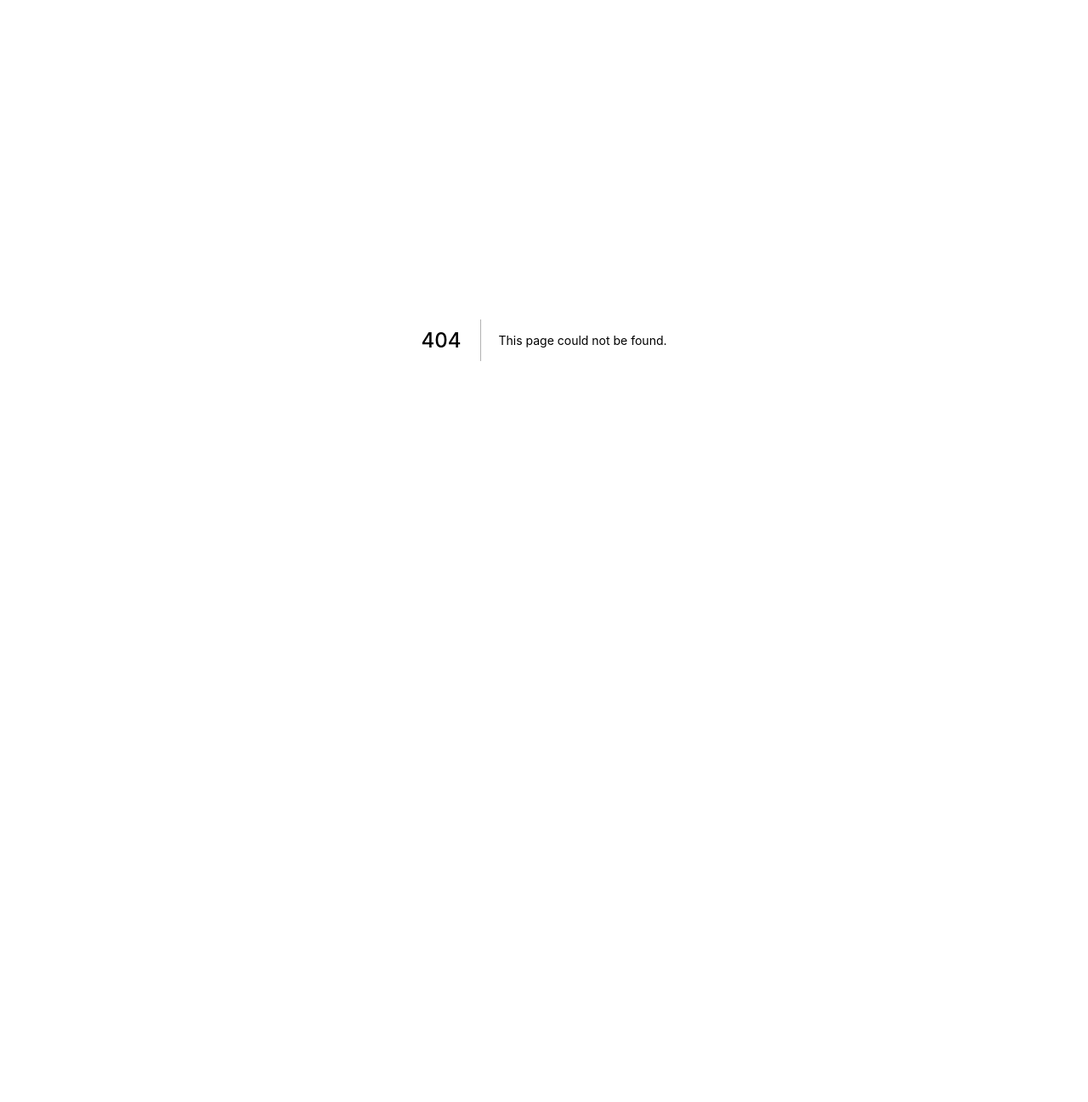
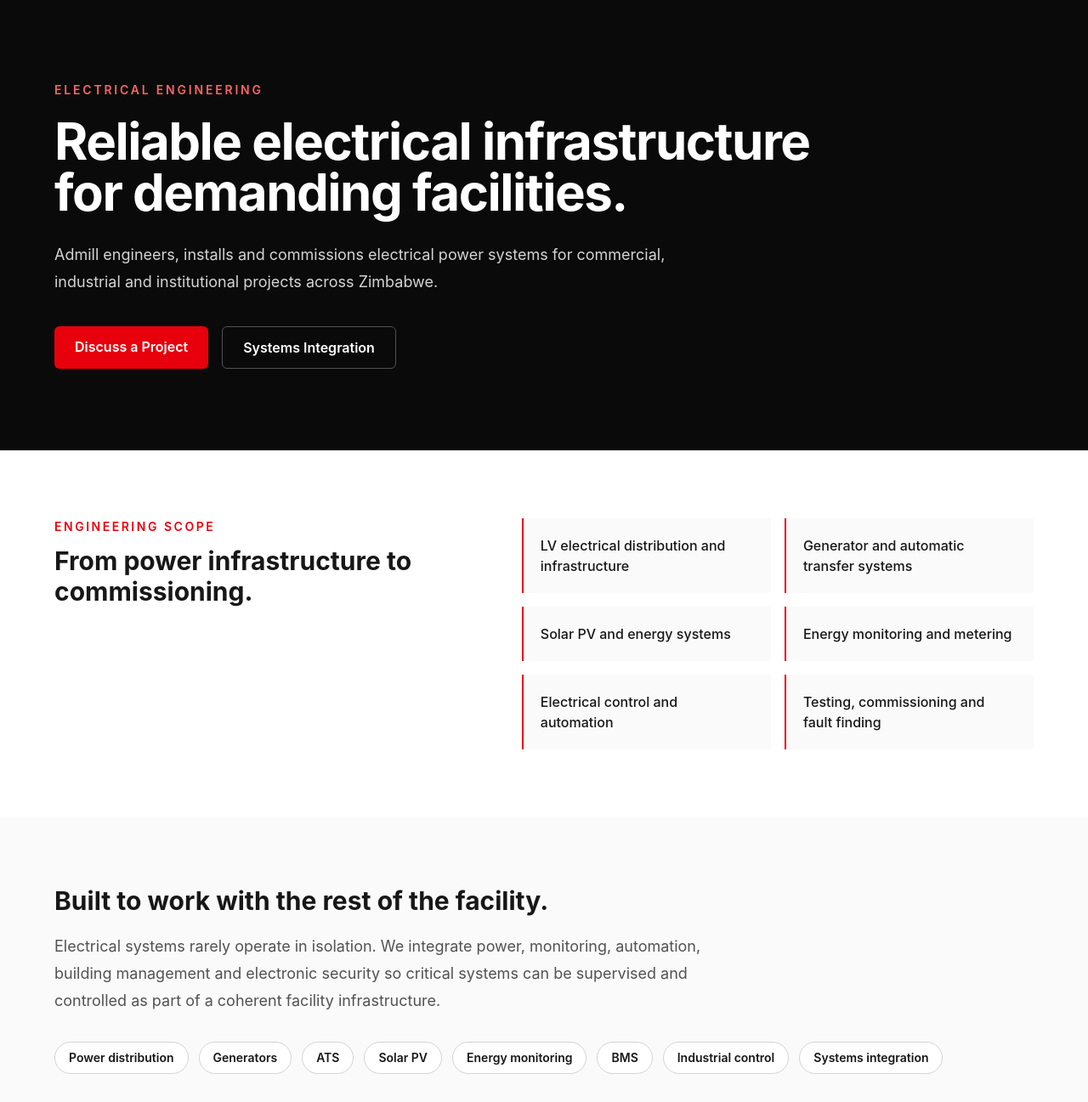
Before and after one commit to smokd/admill-landing, a Next.js app in the folder admill-landing-page/: page /solutions/electrical-engineering in a window 1280 px wide. Before the commit this address had no page. Shown: the top 1297 px of the page at 85% size. Before the commit the page ends 800 px from the top, so only its background shows below. Built offline with nearby package versions, Linux system fonts and the light colour scheme.

Commit message:
Add electrical engineering service landing page

```diff
--- /dev/null
+++ b/admill-landing-page/app/solutions/electrical-engineering/page.tsx
@@ -0,0 +1,76 @@
+import type { Metadata } from "next";
+import Link from "next/link";
+
+export const metadata: Metadata = {
+  title: "Electrical Engineering in Zimbabwe",
+  description:
+    "Electrical engineering, power distribution, backup power, generator and ATS systems for commercial, industrial and institutional facilities in Zimbabwe.",
+  alternates: { canonical: "/solutions/electrical-engineering" },
+};
+
+const capabilities = [
+  "LV electrical distribution and infrastructure",
+  "Generator and automatic transfer systems",
+  "Solar PV and energy systems",
+  "Energy monitoring and metering",
+  "Electrical control and automation",
+  "Testing, commissioning and fault finding",
+];
+
+export default function ElectricalEngineeringPage() {
+  return (
+    <main className="min-h-screen bg-white text-neutral-900">
+      <section className="bg-neutral-950 px-6 py-24 text-white">
+        <div className="mx-auto max-w-6xl">
+          <p className="mb-5 text-sm font-semibold uppercase tracking-[0.2em] text-red-400">Electrical Engineering</p>
+          <h1 className="max-w-4xl text-4xl font-bold tracking-tight md:text-6xl">
+            Reliable electrical infrastructure for demanding facilities.
+          </h1>
+          <p className="mt-7 max-w-3xl text-lg leading-8 text-neutral-300">
+            Admill engineers, installs and commissions electrical power systems for commercial, industrial and institutional projects across Zimbabwe.
+          </p>
+          <div className="mt-9 flex flex-wrap gap-4">
+            <Link href="/#contact" className="rounded-md bg-red-600 px-6 py-3 font-semibold text-white hover:bg-red-700">Discuss a Project</Link>
+            <Link href="/solutions/systems-integration" className="rounded-md border border-neutral-600 px-6 py-3 font-semibold text-white hover:bg-neutral-900">Systems Integration</Link>
+          </div>
+        </div>
+      </section>
+
+      <section className="px-6 py-20">
+        <div className="mx-auto grid max-w-6xl gap-12 md:grid-cols-[1fr_1.2fr]">
+          <div>
+            <p className="text-sm font-semibold uppercase tracking-[0.18em] text-red-600">Engineering scope</p>
+            <h2 className="mt-3 text-3xl font-bold">From power infrastructure to commissioning.</h2>
+          </div>
+          <div className="grid gap-4 sm:grid-cols-2">
+            {capabilities.map((item) => (
+              <div key={item} className="border-l-2 border-red-600 bg-neutral-50 p-5 font-medium">{item}</div>
+            ))}
+          </div>
+        </div>
+      </section>
+
+      <section className="bg-neutral-50 px-6 py-20">
+        <div className="mx-auto max-w-6xl">
+          <h2 className="text-3xl font-bold">Built to work with the rest of the facility.</h2>
+          <p className="mt-5 max-w-3xl text-lg leading-8 text-neutral-600">
+            Electrical systems rarely operate in isolation. We integrate power, monitoring, automation, building management and electronic security so critical systems can be supervised and controlled as part of a coherent facility infrastructure.
+          </p>
+          <div className="mt-8 flex flex-wrap gap-3 text-sm font-semibold">
+            {['Power distribution','Generators','ATS','Solar PV','Energy monitoring','BMS','Industrial control','Systems integration'].map((item) => (
+              <span key={item} className="rounded-full border border-neutral-300 bg-white px-4 py-2">{item}</span>
+            ))}
+          </div>
+        </div>
+      </section>
+
+      <section className="px-6 py-20">
+        <div className="mx-auto max-w-6xl rounded-2xl bg-neutral-950 p-8 text-white md:p-12">
+          <h2 className="text-3xl font-bold">Planning an electrical project?</h2>
+          <p className="mt-4 max-w-2xl text-neutral-300">Bring us in at concept, design, tender, construction or upgrade stage. We can scope the engineering requirement and define the integration path.</p>
+          <Link href="/#contact" className="mt-7 inline-block rounded-md bg-red-600 px-6 py-3 font-semibold hover:bg-red-700">Start a Project Conversation</Link>
+        </div>
+      </section>
+    </main>
+  );
+}
```
